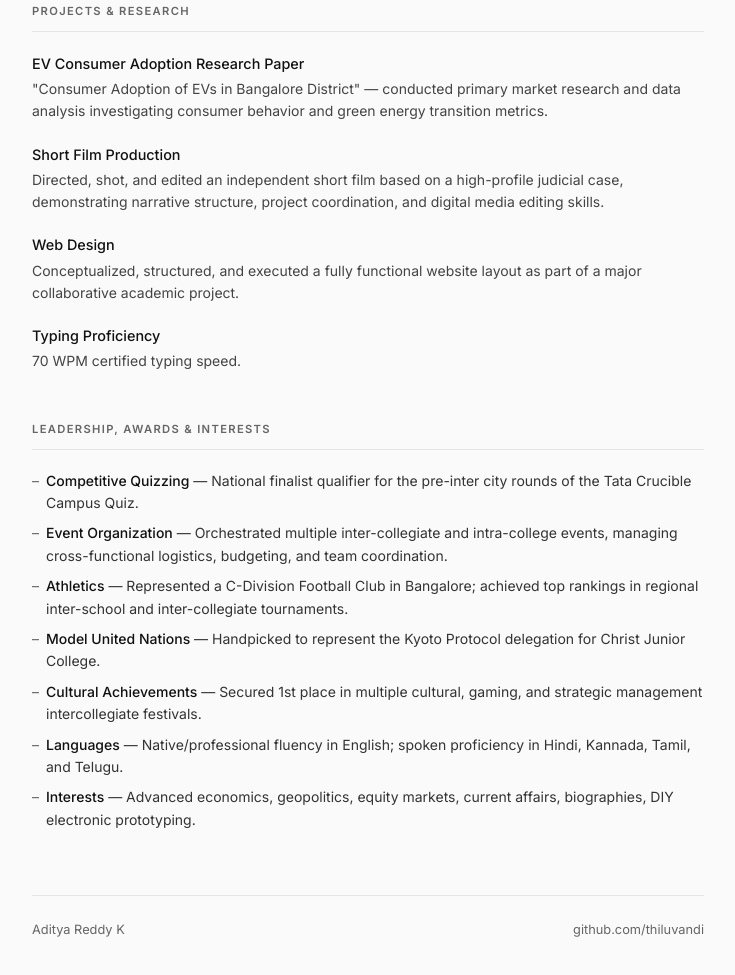
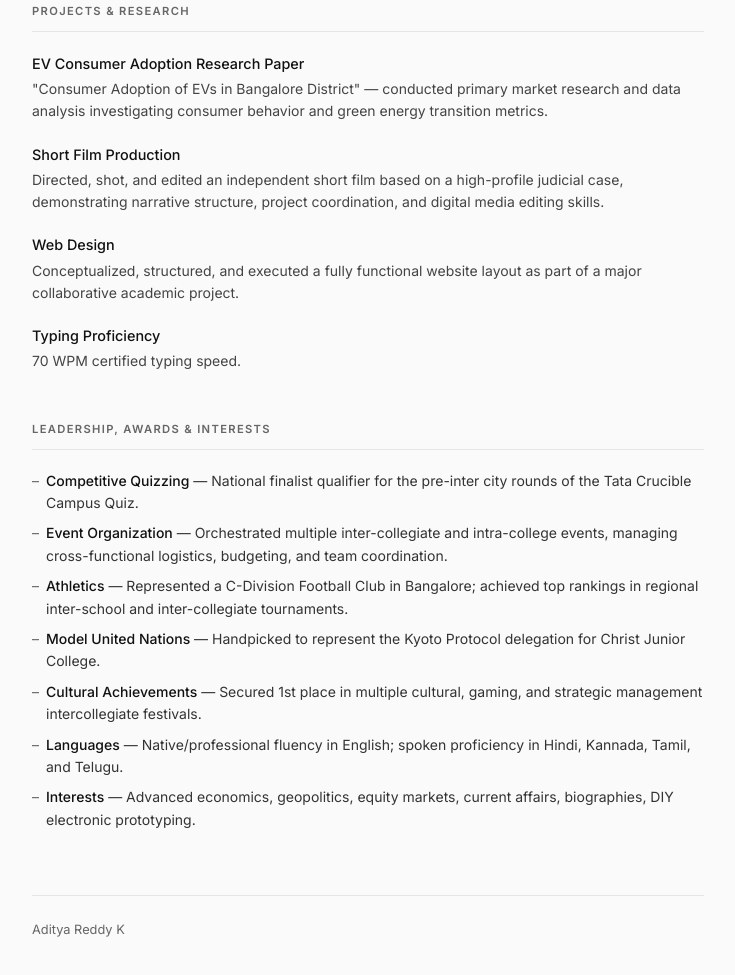
Before and after one commit to thiluvandi/Personal-Website, a plain HTML site: page index.html in a window 1280 px wide. Shown: the part 1540-2515 px from the top of the page, without its empty margins (272-1007 px from the left). Drawn offline with Linux system fonts and the light colour scheme.

Commit message:
Remove GitHub link from footer

```diff
--- a/index.html
+++ b/index.html
@@ -523,7 +523,6 @@
     <!-- Footer -->
     <footer>
       <span>Aditya Reddy K</span>
-      <a href="https://github.com/thiluvandi" target="_blank" rel="noopener">github.com/thiluvandi</a>
     </footer>
 
   </div>
```
